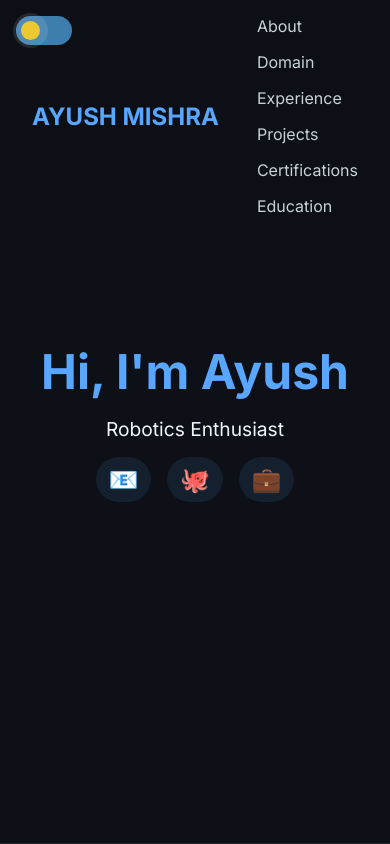
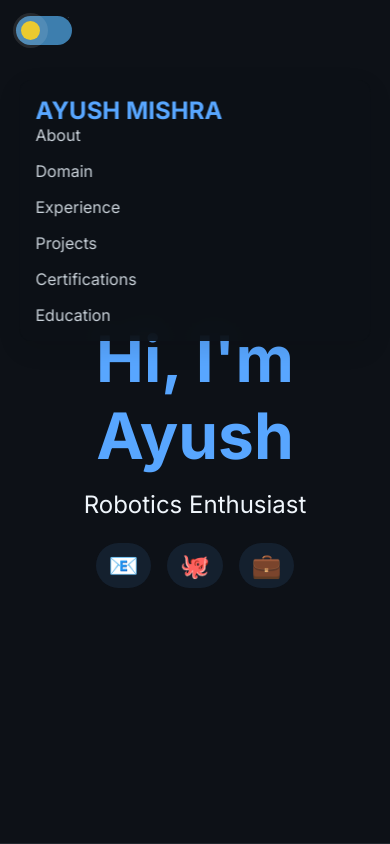
Before and after one commit to Ayush-M99/portfolio-trials, a plain HTML site: page index.html in a window 390 px wide. Shown: the top 844 px of the page. Drawn offline with nearby package versions, Linux system fonts and the light colour scheme.

Commit message:
toggle and transparent navbar working

```diff
--- a/index.html
+++ b/index.html
@@ -119,9 +119,9 @@
   <section id="education" class="section">
     <h2>Education</h2>
     <div class="edu-columns">
-      <div class="edu-block" style="background-image: url('dps.jpg');"></div>
-      <div class="edu-block" style="background-image: url('iitmadras.jpg');"></div>
-      <div class="edu-block" style="background-image: url('manipal.jpg');"></div>
+      <div class="edu-block" style="background-image: url('https://external-content.duckduckgo.com/iu/?u=https%3A%2F%2Fcache.careers360.mobi%2Fmedia%2Fschools%2Fsocial-media%2Fmedia-gallery%2F11543%2F2019%2F5%2F21%2FDelhi%2520Public%2520School-School%2520Building.jpg&f=1&nofb=1&ipt=b04550f3c7cac69c946424161c1d0add4b0f118c31c55e2ba72f8dd35df4873c');"></div>
+      <div class="edu-block" style="background-image: url('https://external-content.duckduckgo.com/iu/?u=https%3A%2F%2Fimg.studyclap.com%2Fimg%2Finstitute%2Fcollege%2F1342_3iitm3.png&f=1&nofb=1&ipt=5ed5253d82b8266b23bf668fc12ff6d5f58a0b64e8fe1442ed7001963d1dfdc5');"></div>
+      <div class="edu-block" style="background-image: url('https://external-content.duckduckgo.com/iu/?u=https%3A%2F%2Fcdn.reviewcenter.in%2Fwp-content%2Fuploads%2F2016%2F02%2FManipal-University.jpg&f=1&nofb=1&ipt=7ac3a58596a1299109a8f30073c75b3946d4868b2e8e8e99367ccf7c6300cdc3');"></div>
     </div>
   </section>
 
--- a/style.css
+++ b/style.css
@@ -13,7 +13,6 @@ body {
   scroll-behavior: smooth;
 }
 
-/* Light mode */
 body.light-mode {
   background-color: #ffffff;
   color: #0d1117;
@@ -21,6 +20,7 @@ body.light-mode {
 
 body.light-mode .main-header {
   background: rgba(255, 255, 255, 0.9);
+  backdrop-filter: blur(12px);
 }
 
 body.light-mode .domain-cards .card,
@@ -44,14 +44,20 @@ body.light-mode .social-links a {
 /* Header */
 .main-header {
   position: fixed;
-  top: 0;
-  width: 100%;
+  top: 5rem; /* moved down below the centered name */
+  left: 50%;
+  transform: translateX(-50%);
+  width: 90%;
+  max-width: 1000px;
   background: rgba(13, 17, 23, 0.9);
+  backdrop-filter: blur(12px);
+  border-radius: 12px;
   display: flex;
   justify-content: space-between;
   align-items: center;
   padding: 1rem 2rem;
   z-index: 1000;
+  box-shadow: 0 8px 24px rgba(0, 0, 0, 0.1);
 }
 
 .main-header .logo {
@@ -75,6 +81,43 @@ body.light-mode .social-links a {
 
 .main-header nav a:hover {
   color: #58a6ff;
+}
+
+/* Hero Name Section */
+#about {
+  padding-top: 10rem;
+}
+
+.about-content h1 {
+  font-size: 4rem;
+  font-weight: 800;
+  color: #58a6ff;
+}
+
+.about-content p {
+  font-size: 1.5rem;
+  margin-top: 1rem;
+}
+
+.social-links {
+  display: flex;
+  gap: 1rem;
+  justify-content: center;
+  margin-top: 1.5rem;
+}
+
+.social-links a {
+  font-size: 1.5rem;
+  text-decoration: none;
+  background: rgba(88, 166, 255, 0.1);
+  color: #58a6ff;
+  padding: 0.5rem 0.8rem;
+  border-radius: 999px;
+  transition: background 0.3s;
+}
+
+.social-links a:hover {
+  background: rgba(88, 166, 255, 0.25);
 }
 
 /* Theme Toggle */
@@ -158,39 +201,6 @@ body.light-mode .social-links a {
   font-size: 2.5rem;
   margin-bottom: 2rem;
   color: #58a6ff;
-}
-
-/* About Section */
-.about-content h1 {
-  font-size: 3rem;
-  margin-bottom: 1rem;
-  color: #58a6ff;
-}
-
-.about-content p {
-  font-size: 1.2rem;
-  margin: 1rem 0;
-}
-
-.social-links {
-  display: flex;
-  gap: 1rem;
-  justify-content: center;
-  margin-top: 1rem;
-}
-
-.social-links a {
-  font-size: 1.5rem;
-  text-decoration: none;
-  background: rgba(88, 166, 255, 0.1);
-  color: #58a6ff;
-  padding: 0.5rem 0.8rem;
-  border-radius: 999px;
-  transition: background 0.3s;
-}
-
-.social-links a:hover {
-  background: rgba(88, 166, 255, 0.25);
 }
 
 /* Domain Cards */
@@ -329,6 +339,12 @@ body.light-mode .social-links a {
     grid-template-columns: 1fr;
   }
 
+  .main-header {
+    flex-direction: column;
+    align-items: flex-start;
+    padding: 1rem;
+  }
+
   .main-header nav ul {
     flex-direction: column;
     gap: 1rem;
```
